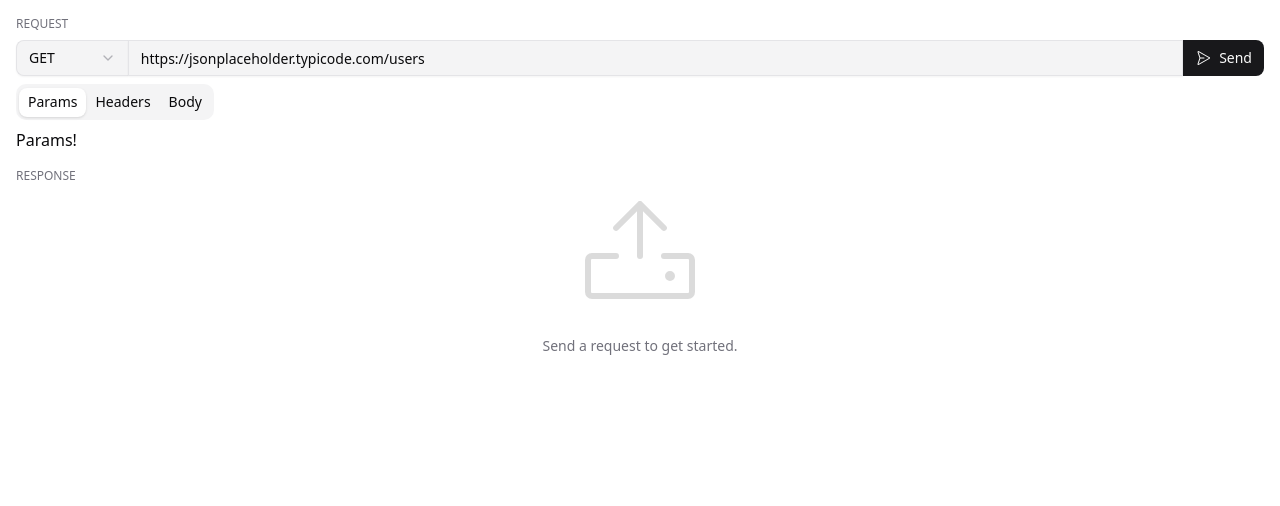
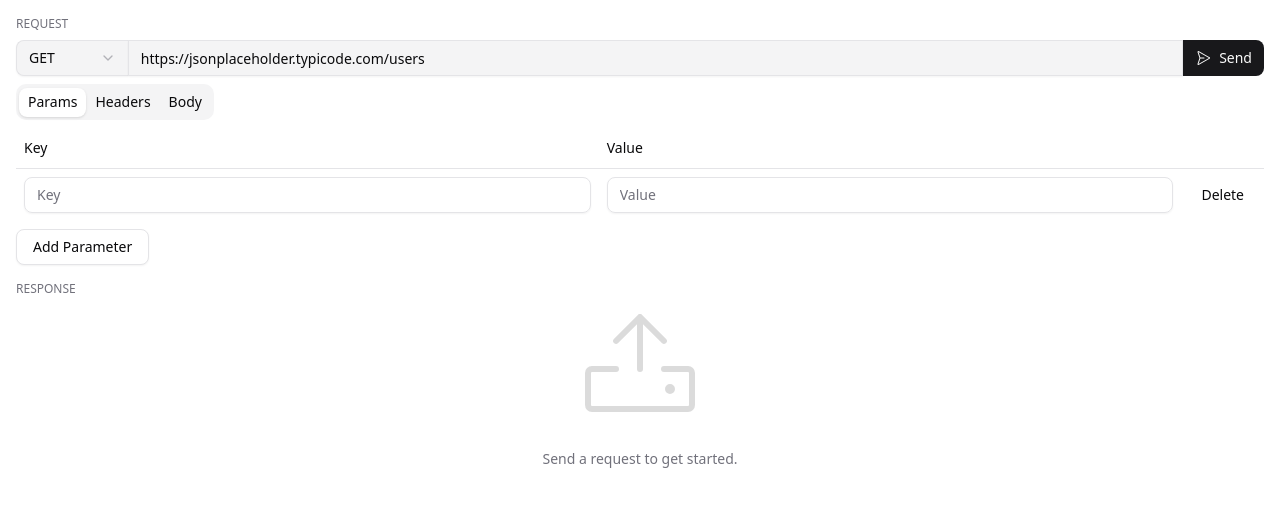
Before and after one commit to joeattardi/scratchapi, a React (Vite) app: page / in a window 1280 px wide. Shown: the top 506 px of the page. Built offline with nearby package versions, Linux system fonts and the light colour scheme.

Commit message:
Add basic UI for query params

```diff
--- /dev/null
+++ b/src/renderer/components/ui/table.tsx
@@ -0,0 +1,114 @@
+import * as React from "react"
+
+import { cn } from "@/lib/utils"
+
+function Table({ className, ...props }: React.ComponentProps<"table">) {
+  return (
+    <div
+      data-slot="table-container"
+      className="relative w-full overflow-x-auto"
+    >
+      <table
+        data-slot="table"
+        className={cn("w-full caption-bottom text-sm", className)}
+        {...props}
+      />
+    </div>
+  )
+}
+
+function TableHeader({ className, ...props }: React.ComponentProps<"thead">) {
+  return (
+    <thead
+      data-slot="table-header"
+      className={cn("[&_tr]:border-b", className)}
+      {...props}
+    />
+  )
+}
+
+function TableBody({ className, ...props }: React.ComponentProps<"tbody">) {
+  return (
+    <tbody
+      data-slot="table-body"
+      className={cn("[&_tr:last-child]:border-0", className)}
+      {...props}
+    />
+  )
+}
+
+function TableFooter({ className, ...props }: React.ComponentProps<"tfoot">) {
+  return (
+    <tfoot
+      data-slot="table-footer"
+      className={cn(
+        "bg-muted/50 border-t font-medium [&>tr]:last:border-b-0",
+        className
+      )}
+      {...props}
+    />
+  )
+}
+
+function TableRow({ className, ...props }: React.ComponentProps<"tr">) {
+  return (
+    <tr
+      data-slot="table-row"
+      className={cn(
+        "hover:bg-muted/50 data-[state=selected]:bg-muted border-b transition-colors",
+        className
+      )}
+      {...props}
+    />
+  )
+}
+
+function TableHead({ className, ...props }: React.ComponentProps<"th">) {
+  return (
+    <th
+      data-slot="table-head"
+      className={cn(
+        "text-foreground h-10 px-2 text-left align-middle font-medium whitespace-nowrap [&:has([role=checkbox])]:pr-0 [&>[role=checkbox]]:translate-y-[2px]",
+        className
+      )}
+      {...props}
+    />
+  )
+}
+
+function TableCell({ className, ...props }: React.ComponentProps<"td">) {
+  return (
+    <td
+      data-slot="table-cell"
+      className={cn(
+        "p-2 align-middle whitespace-nowrap [&:has([role=checkbox])]:pr-0 [&>[role=checkbox]]:translate-y-[2px]",
+        className
+      )}
+      {...props}
+    />
+  )
+}
+
+function TableCaption({
+  className,
+  ...props
+}: React.ComponentProps<"caption">) {
+  return (
+    <caption
+      data-slot="table-caption"
+      className={cn("text-muted-foreground mt-4 text-sm", className)}
+      {...props}
+    />
+  )
+}
+
+export {
+  Table,
+  TableHeader,
+  TableBody,
+  TableFooter,
+  TableHead,
+  TableRow,
+  TableCell,
+  TableCaption,
+}
--- a/src/renderer/request/RequestParams.tsx
+++ b/src/renderer/request/RequestParams.tsx
@@ -1,9 +1,92 @@
+import { useState } from 'react';
 import { TabsContent } from '@/components/ui/tabs';
+import { Button } from '@/components/ui/button';
+import { Input } from '@/components/ui/input';
+import {
+    Table,
+    TableBody,
+    TableCell,
+    TableHead,
+    TableHeader,
+    TableRow,
+} from '@/components/ui/table';
+
+interface QueryParam {
+    id: string;
+    key: string;
+    value: string;
+}
 
 export default function RequestParams() {
+    const [params, setParams] = useState<QueryParam[]>([
+        { id: crypto.randomUUID(), key: '', value: '' },
+    ]);
+
+    const addParam = () => {
+        setParams([...params, { id: crypto.randomUUID(), key: '', value: '' }]);
+    };
+
+    const updateParam = (id: string, field: 'key' | 'value', newValue: string) => {
+        setParams(params.map(param =>
+            param.id === id ? { ...param, [field]: newValue } : param
+        ));
+    };
+
+    const deleteParam = (id: string) => {
+        if (params.length === 1) {
+            setParams([{ id: crypto.randomUUID(), key: '', value: '' }]);
+        } else {
+            setParams(params.filter(param => param.id !== id));
+        }
+    };
+
     return (
         <TabsContent value="params">
-            Params!
+            <div className="flex flex-col gap-2">
+                <Table>
+                    <TableHeader>
+                        <TableRow>
+                            <TableHead>Key</TableHead>
+                            <TableHead>Value</TableHead>
+                            <TableHead className="w-16"></TableHead>
+                        </TableRow>
+                    </TableHeader>
+                    <TableBody>
+                        {params.map((param) => (
+                            <TableRow key={param.id}>
+                                <TableCell>
+                                    <Input
+                                        type="text"
+                                        placeholder="Key"
+                                        value={param.key}
+                                        onChange={(e) => updateParam(param.id, 'key', e.target.value)}
+                                    />
+                                </TableCell>
+                                <TableCell>
+                                    <Input
+                                        type="text"
+                                        placeholder="Value"
+                                        value={param.value}
+                                        onChange={(e) => updateParam(param.id, 'value', e.target.value)}
+                                    />
+                                </TableCell>
+                                <TableCell>
+                                    <Button
+                                        variant="ghost"
+                                        size="sm"
+                                        onClick={() => deleteParam(param.id)}
+                                    >
+                                        Delete
+                                    </Button>
+                                </TableCell>
+                            </TableRow>
+                        ))}
+                    </TableBody>
+                </Table>
+                <Button onClick={addParam} variant="outline" className="self-start">
+                    Add Parameter
+                </Button>
+            </div>
         </TabsContent>
     );
 }
```
